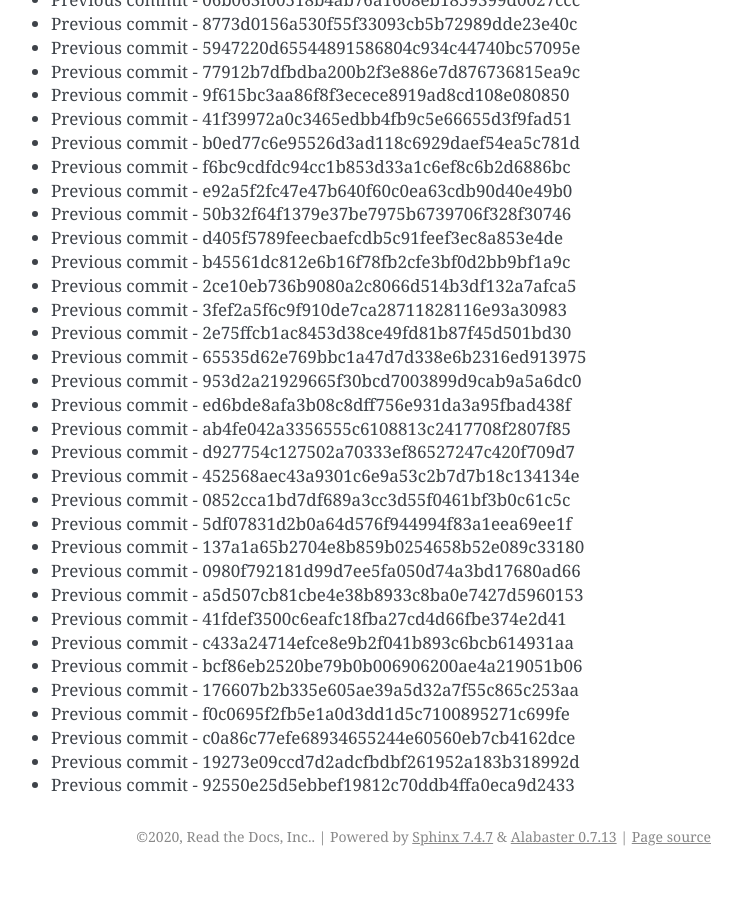
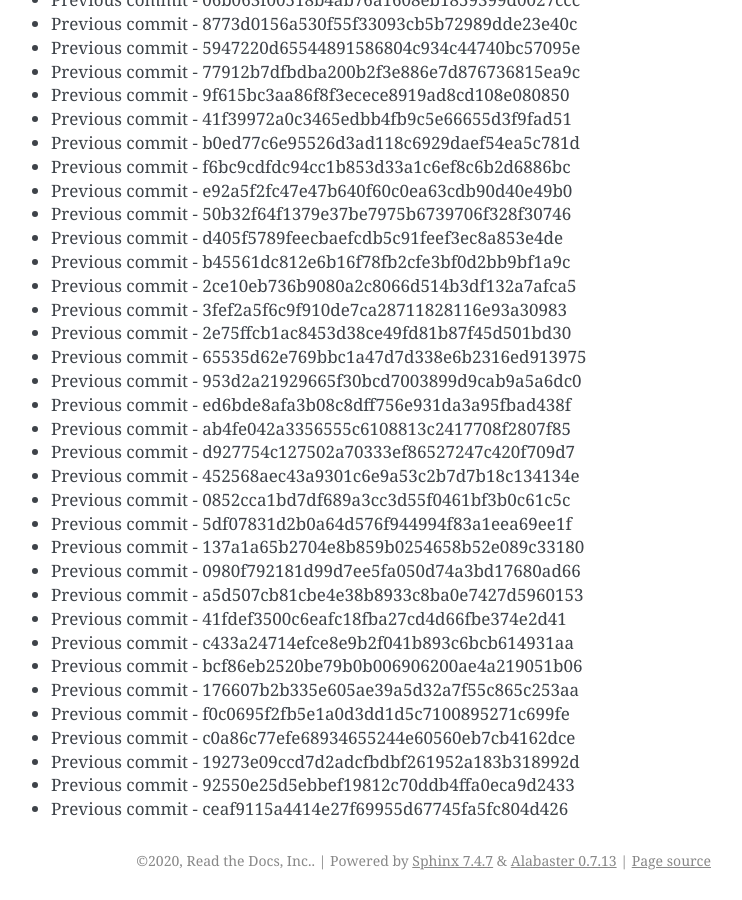
Before and after one commit to readthedocs/rtd-git-stresstest, a Sphinx documentation site: the page built from docs/updates.rst, in a window 1280 px wide and 900 px high, scrolled down 21787 px. Shown: the whole window, without its empty margins (399-1141 px from the left). Built offline with Sphinx 7.4.7, drawn with Linux system fonts in a browser that asks for light colours; before the commit the page ends 22663 px from its top, so only the background shows below that.

Commit message:
Generating commit from previous: ceaf9115a4414e27f69955d67745fa5fc804d426

```diff
--- a/docs/updates.rst
+++ b/docs/updates.rst
@@ -947,3 +947,4 @@ It can be tested for any performance characteristics.
 * Previous commit - c0a86c77efe68934655244e60560eb7cb4162dce
 * Previous commit - 19273e09ccd7d2adcfbdbf261952a183b318992d
 * Previous commit - 92550e25d5ebbef19812c70ddb4ffa0eca9d2433
+* Previous commit - ceaf9115a4414e27f69955d67745fa5fc804d426
```
